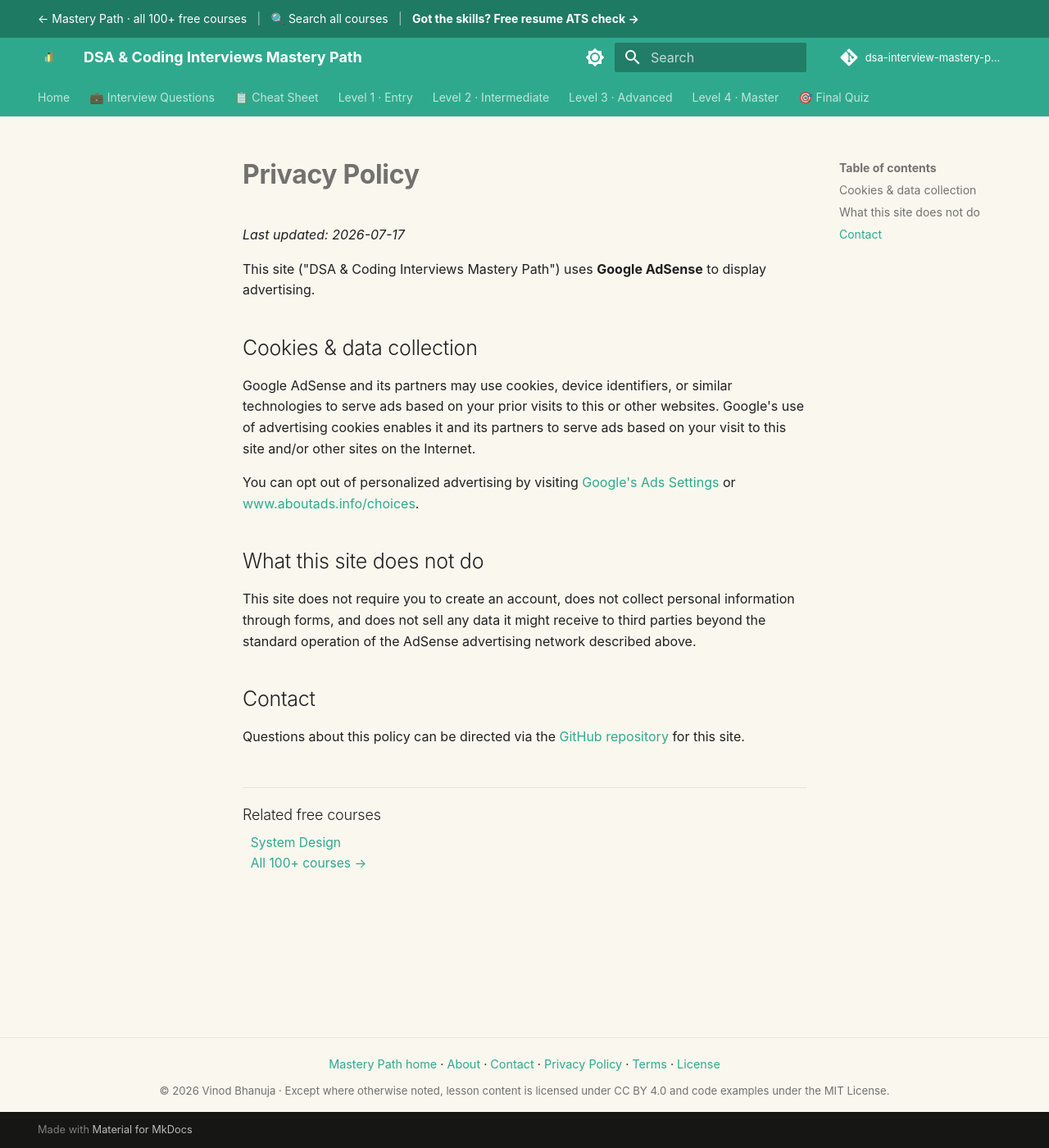
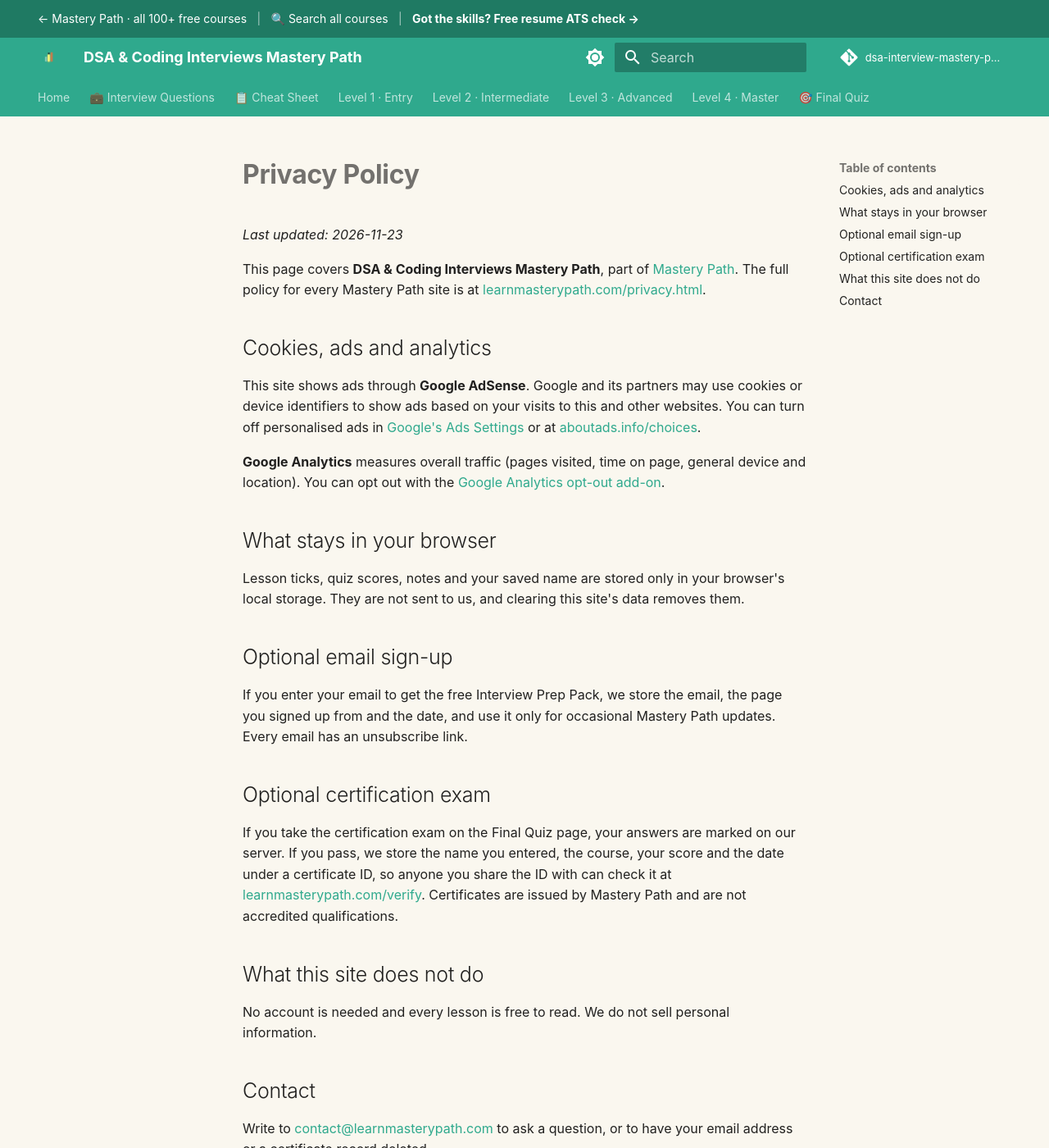
Before and after one commit to SIGILIPELLI/dsa-interview-mastery-path, an MkDocs documentation site: the page built from docs/privacy.md, in a window 1280 px wide and 1400 px high. Shown: the whole window at 82% size. Built offline with MkDocs 1.6.1 and Material for MkDocs 9.7.7, drawn with Linux system fonts in a browser that asks for light colours; comment, search, counter and statistics services are not loaded.

Commit message:
Update privacy page: progress stays in the browser, optional email sign-up and certification exam, link to the full policy
Co-Authored-By: Claude Opus 5.5 <noreply@anthropic.com>

```diff
--- a/docs/privacy.md
+++ b/docs/privacy.md
@@ -1,33 +1,35 @@
 ---
-description: "Privacy policy for the free DSA & Coding Interviews Mastery Path: how Google Analytics and AdSense cookies are used, what is not collected, and how to opt out."
+description: "Privacy policy for the free DSA & Coding Interviews Mastery Path: cookies for ads and analytics, what stays in your browser, and the optional email sign-up and certification exam."
 ---
 
 # Privacy Policy
 
-_Last updated: 2026-07-17_
+_Last updated: 2026-11-23_
 
-This site ("DSA & Coding Interviews Mastery Path") uses **Google AdSense** to display advertising.
+This page covers **DSA & Coding Interviews Mastery Path**, part of [Mastery Path](https://learnmasterypath.com/). The full policy for every Mastery Path site is at [learnmasterypath.com/privacy.html](https://learnmasterypath.com/privacy.html).
 
-## Cookies & data collection
+## Cookies, ads and analytics
 
-Google AdSense and its partners may use cookies, device identifiers, or similar
-technologies to serve ads based on your prior visits to this or other websites.
-Google's use of advertising cookies enables it and its partners to serve ads
-based on your visit to this site and/or other sites on the Internet.
+This site shows ads through **Google AdSense**. Google and its partners may use cookies or device identifiers to show ads based on your visits to this and other websites. You can turn off personalised ads in [Google's Ads Settings](https://adssettings.google.com/) or at [aboutads.info/choices](https://www.aboutads.info/choices/).
 
-You can opt out of personalized advertising by visiting
-[Google's Ads Settings](https://adssettings.google.com/) or
-[www.aboutads.info/choices](https://www.aboutads.info/choices/).
+**Google Analytics** measures overall traffic (pages visited, time on page, general device and location). You can opt out with the [Google Analytics opt-out add-on](https://tools.google.com/dlpage/gaoptout).
+
+## What stays in your browser
+
+Lesson ticks, quiz scores, notes and your saved name are stored only in your browser's local storage. They are not sent to us, and clearing this site's data removes them.
+
+## Optional email sign-up
+
+If you enter your email to get the free Interview Prep Pack, we store the email, the page you signed up from and the date, and use it only for occasional Mastery Path updates. Every email has an unsubscribe link.
+
+## Optional certification exam
+
+If you take the certification exam on the Final Quiz page, your answers are marked on our server. If you pass, we store the name you entered, the course, your score and the date under a certificate ID, so anyone you share the ID with can check it at [learnmasterypath.com/verify](https://learnmasterypath.com/verify/). Certificates are issued by Mastery Path and are not accredited qualifications.
 
 ## What this site does not do
 
-This site does not require you to create an account, does not collect personal
-information through forms, and does not sell any data it might receive to third
-parties beyond the standard operation of the AdSense advertising network
-described above.
+No account is needed and every lesson is free to read. We do not sell personal information.
 
 ## Contact
 
-Questions about this policy can be directed via the
-[GitHub repository](https://github.com/SIGILIPELLI/dsa-interview-mastery-path) for this
-site.
+Write to [contact@learnmasterypath.com](mailto:contact@learnmasterypath.com) to ask a question, or to have your email address or a certificate record deleted.
```
